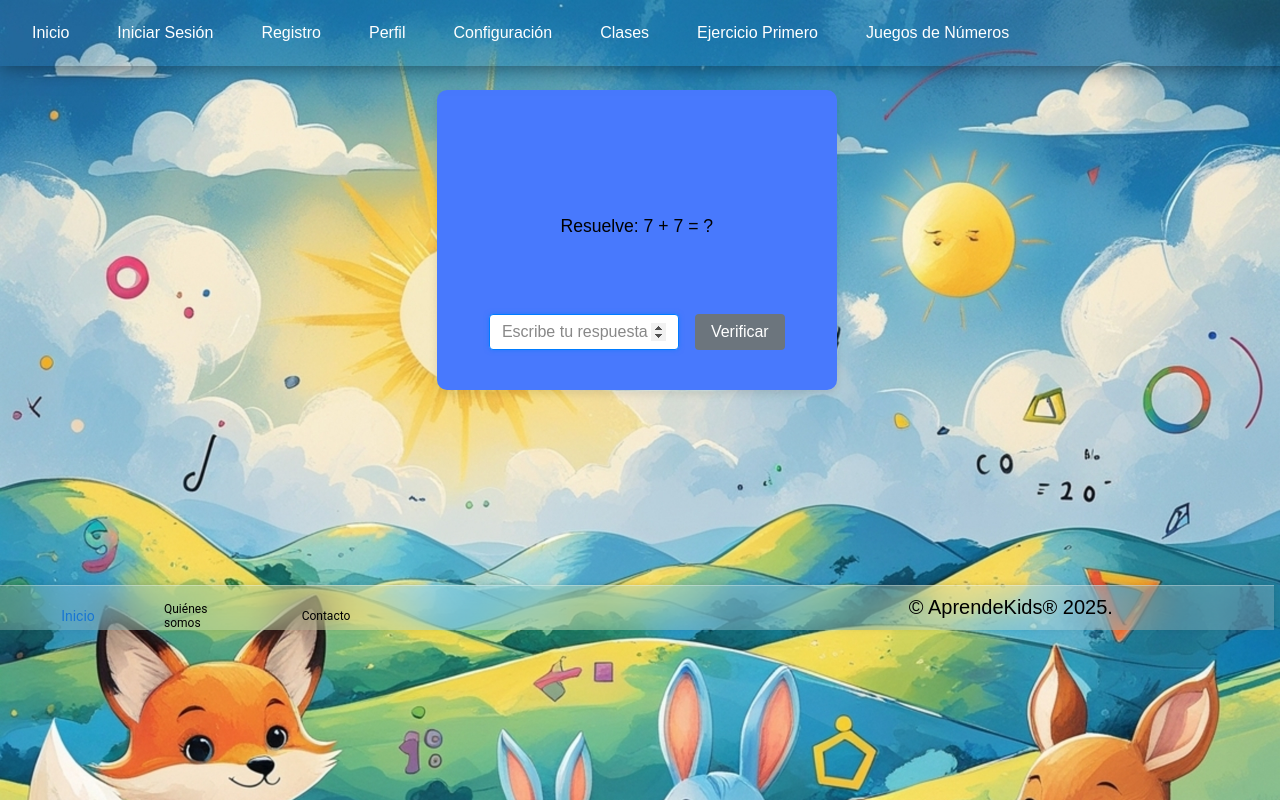
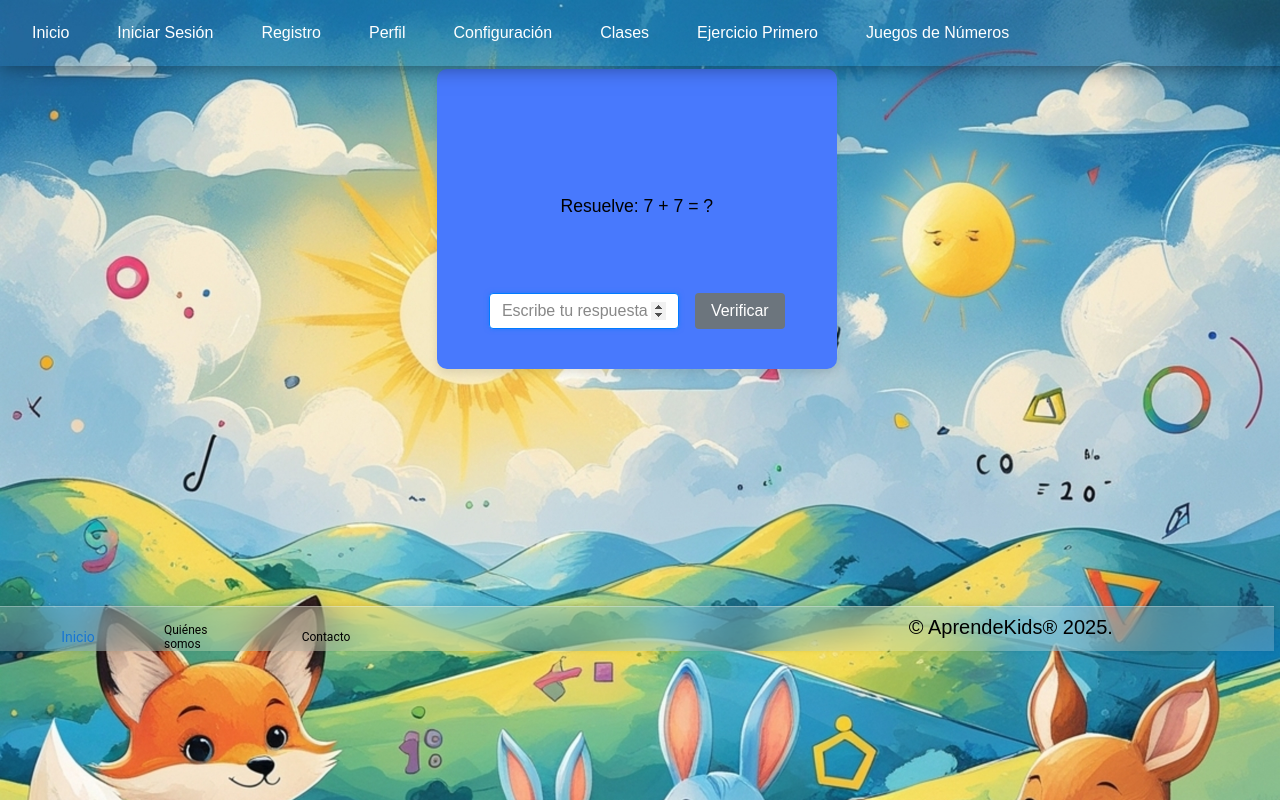
Before and after one commit to gamificacionuniminuto/proyectofinalfronts, a React (Create React App) app: page /resta in a window 1280 px wide. Built offline with nearby package versions, Linux system fonts and the light colour scheme; some icons are missing.

Commit message:
footer hijo de  su mamá

```diff
--- a/src/componentes/Footer.js
+++ b/src/componentes/Footer.js
@@ -17,7 +17,12 @@ export default function FooterNavigation() {
   sx={{
     display: 'flex',
     flexDirection: 'column',
-    minHeight: '30vh', // toda la altura visible
+    minHeight: '22vw',
+
+    position: 'absulute',
+
+
+
   }}
 >
   {/* Contenido principal */}
```
